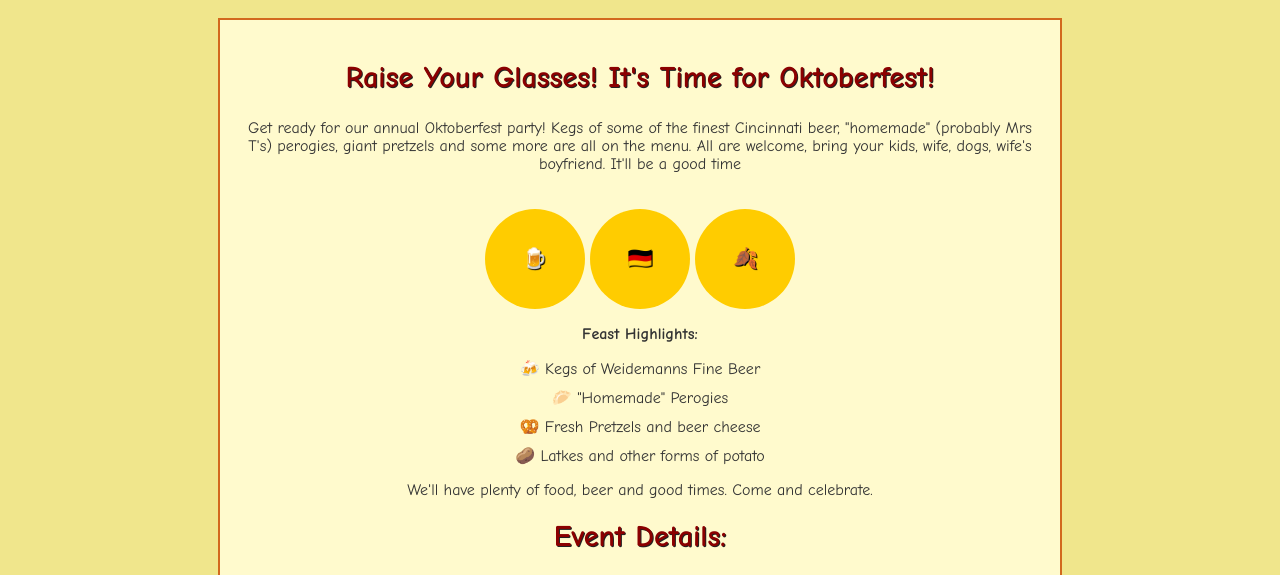
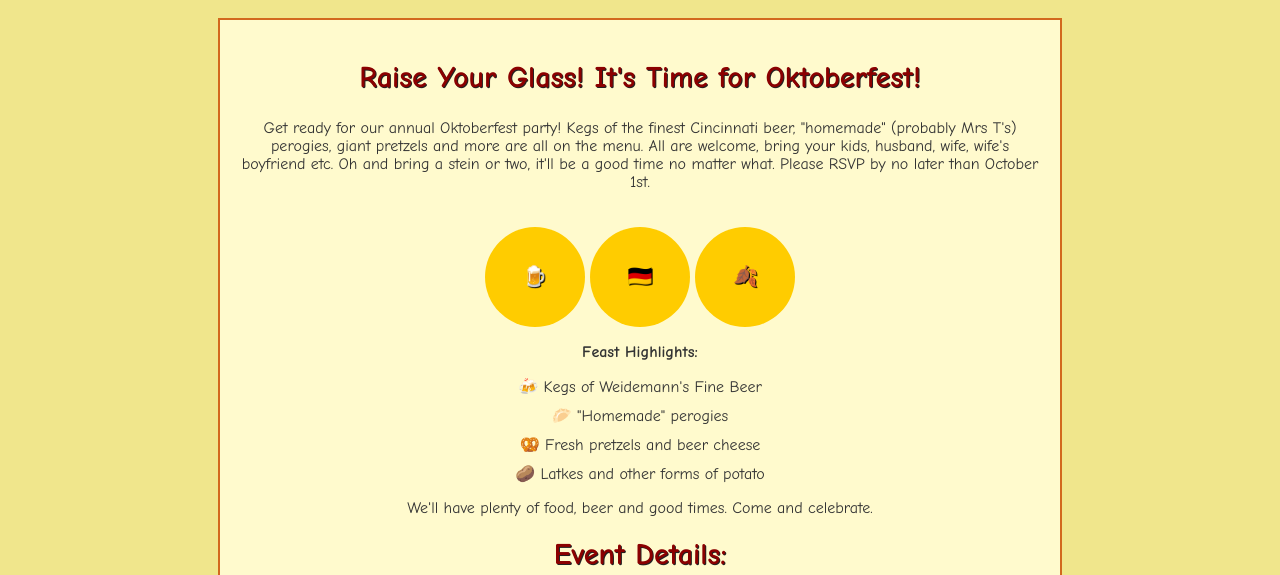
Before and after one commit to W00glin/shitty_oktoberfest, a plain HTML site: page index.html in a window 1280 px wide. Shown: the part 348-923 px from the top of the page. Drawn offline with Linux system fonts and the light colour scheme.

Commit message:
Fixed typos

```diff
--- a/index.html
+++ b/index.html
@@ -112,8 +112,8 @@
     </div>
 
     <div class="content">
-        <h2>Raise Your Glasses! It's Time for Oktoberfest!</h2>
-        <p>Get ready for our annual Oktoberfest party! Kegs of some of the finest Cincinnati beer, "homemade" (probably Mrs T's) perogies, giant pretzels and some more are all on the menu. All are welcome, bring your kids, wife, dogs, wife's boyfriend. It'll be a good time</p>
+        <h2>Raise Your Glass! It's Time for Oktoberfest!</h2>
+        <p>Get ready for our annual Oktoberfest party! Kegs of the finest Cincinnati beer, "homemade" (probably Mrs T's) perogies, giant pretzels and more are all on the menu. All are welcome, bring your kids, husband, wife, wife's boyfriend etc. Oh and bring a stein or two, it'll be a good time no matter what. Please RSVP by no later than October 1st.</p>
 
         <div class="beer">🍺</div>
         <div class="beer">🇩🇪</div>
@@ -121,9 +121,9 @@
 
         <p><strong>Feast Highlights:</strong></p>
         <ul>
-            <li>🍻 Kegs of Weidemanns Fine Beer</li>
-            <li>🥟 "Homemade" Perogies</li>
-            <li>🥨 Fresh Pretzels and beer cheese</li>
+            <li>🍻 Kegs of Weidemann's Fine Beer</li>
+            <li>🥟 "Homemade" perogies</li>
+            <li>🥨 Fresh pretzels and beer cheese</li>
             <li>🥔 Latkes and other forms of potato</li>
         </ul>
 
@@ -137,7 +137,8 @@
         <h2>RSVP Below</h2>
         <!-- Embedded Google Form -->
         <iframe src="https://docs.google.com/forms/d/e/1FAIpQLSdUjkRorTzIgArUCGW2UbPCabzu0iiOTpuH2RIYbu6HUVHrYA/viewform?embedded=true" width="640" height="625" frameborder="0" marginheight="0" marginwidth="0">Loading…</iframe>
-
+        <br></br>
+        <p><a href="https://www.youtube.com/watch?v=dQw4w9WgXcQ"><strong>For saucy feet pics, click here</strong></a></p>
     </div>
 </body>
 </html>
```
